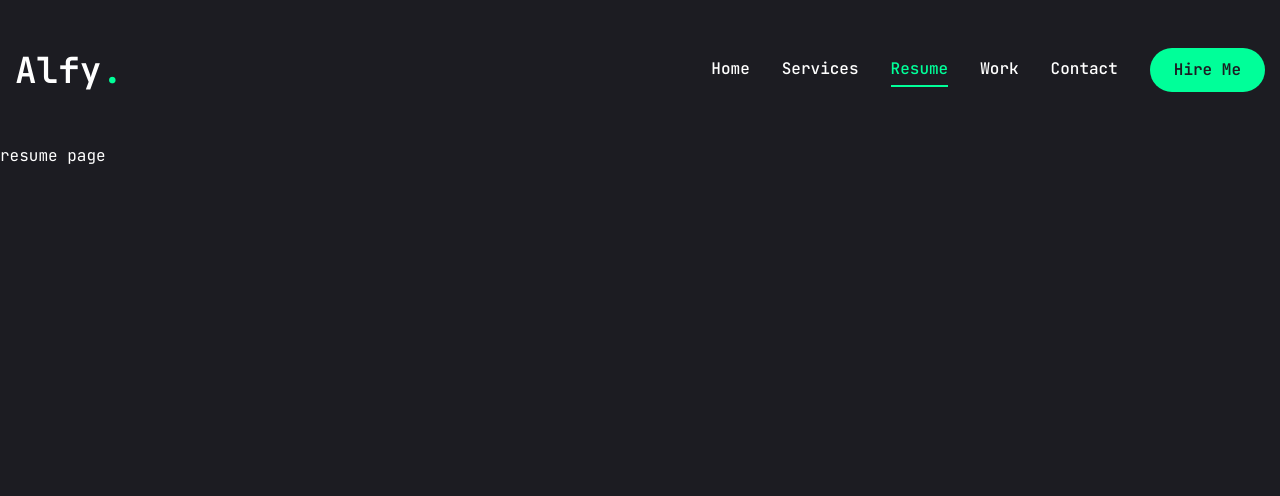
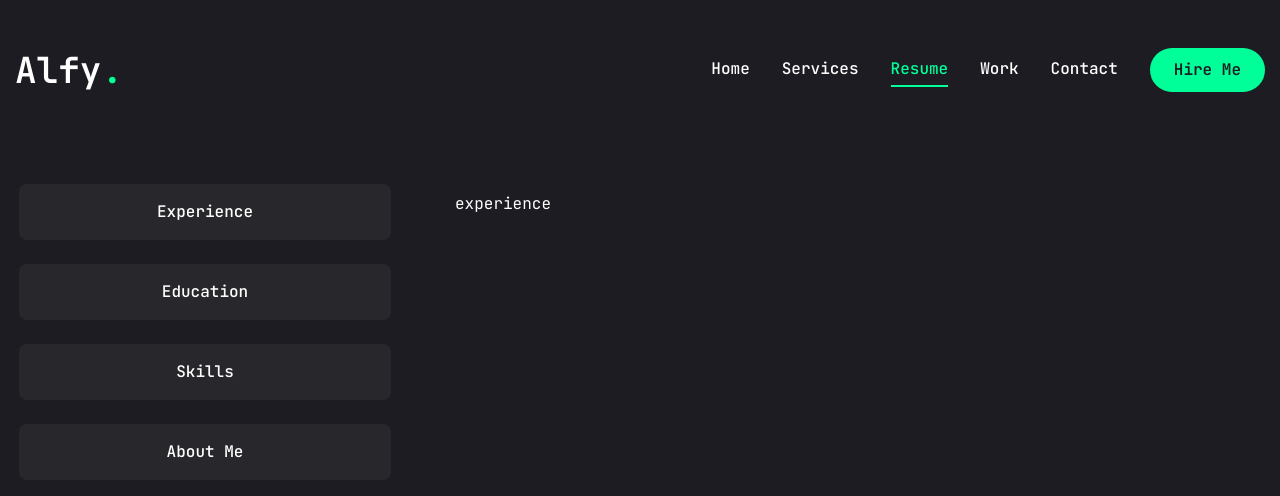
Before and after one commit to siezedeath/alfy-portfolio, a Next.js app: page /resume in a window 1280 px wide. Shown: the top 496 px of the page. Built offline with nearby package versions, Linux system fonts and the light colour scheme.

Commit message:
fixing the resume tab
changes

```diff
--- a/app/resume/page.jsx
+++ b/app/resume/page.jsx
@@ -139,12 +139,48 @@
 }
 
 import { Tabs, TabsContent, TabsList, TabsTrigger } from "@/components/ui/tabs";
+import {
+  Tooltip,
+  TooltipContent,
+  TooltipProvider,
+  TooltipTrigger
+} from "@radix-ui/react-tooltip";
 
+import { ScrollArea } from "@radix-ui/react-scroll-area";
+import { motion } from "framer-motion";
 
-const resume = () => {
+const Resume = () => {
   return (
-    <div>resume page</div>
-  )
+    <motion.div
+      initial={{ opacity: 0 }}
+      animate={{
+        opacity: 1,
+        transition: { delay: 2.4, duration: 0.4, ease: 'easeIn' } }}
+
+      className="min-h-[80vh] flex items-center justify-cente py-12 xl:py-8"
+    >
+      <div className="container mx-auto">
+        <Tabs
+        defaultValue="experience"
+        className="flex flex-col xl:flex-row gap-[60px]"
+        >
+          <TabsList className="flex flex-col w-full max-w-[380px] mx-auto xl:mx-0 gap-6">
+            <TabsTrigger value="experince">Experience</TabsTrigger>
+            <TabsTrigger value="education">Education</TabsTrigger>
+            <TabsTrigger value="skills">Skills</TabsTrigger>
+            <TabsTrigger value="about">About Me</TabsTrigger>
+          </TabsList>
+          {/** TabsContent */}
+          <div className="min-h-[70vh] w-full">
+            {/** Experience */}
+            <TabsContent value="experience" className="w-full">
+              experience
+            </TabsContent>
+          </div>
+        </Tabs>
+      </div>
+    </motion.div>
+  );
 };
 
-export default resume
+export default Resume
--- a/components/ui/tabs.jsx
+++ b/components/ui/tabs.jsx
@@ -11,7 +11,7 @@
   <TabsPrimitive.List
     ref={ref}
     className={cn(
-      "inline-flex h-10 items-center justify-center rounded-md bg-slate-100 p-1 text-slate-500 dark:bg-slate-800 dark:text-slate-400",
+      "inline-flex h-auto rounded-md p-1 text-pimary",
       className
     )}
     {...props} />
@@ -22,7 +22,7 @@
   <TabsPrimitive.Trigger
     ref={ref}
     className={cn(
-      "inline-flex items-center justify-center whitespace-nowrap rounded-sm px-3 py-1.5 text-sm font-medium ring-offset-white transition-all focus-visible:outline-none focus-visible:ring-2 focus-visible:ring-slate-950 focus-visible:ring-offset-2 disabled:pointer-events-none disabled:opacity-50 data-[state=active]:bg-white data-[state=active]:text-slate-950 data-[state=active]:shadow-sm dark:ring-offset-slate-950 dark:focus-visible:ring-slate-300 dark:data-[state=active]:bg-slate-950 dark:data-[state=active]:text-slate-50",
+      "inline-flex items-center w-full bg-[#27272c] justify-center whitespace-nowrap text-white rounded-lg p-3 text-balance font-medium ring-offset-white transition-all disabled:pointer-events-none disabled:opacity-50 data-[state=active]:bg-accent data-[state=active]:text-primary data-[state=active]:font-bold data-[state=active]:shadow-sm",
       className
     )}
     {...props} />
```
